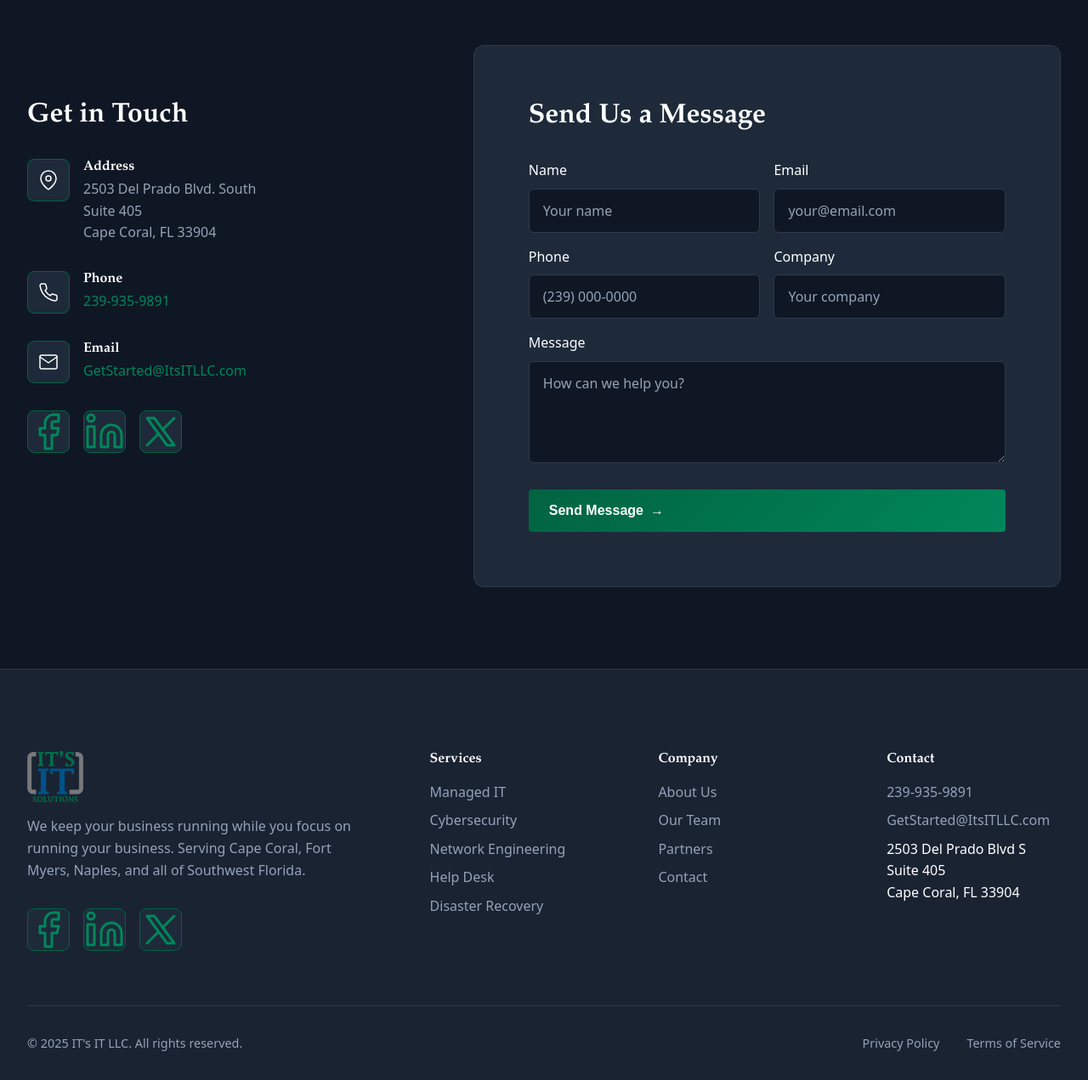
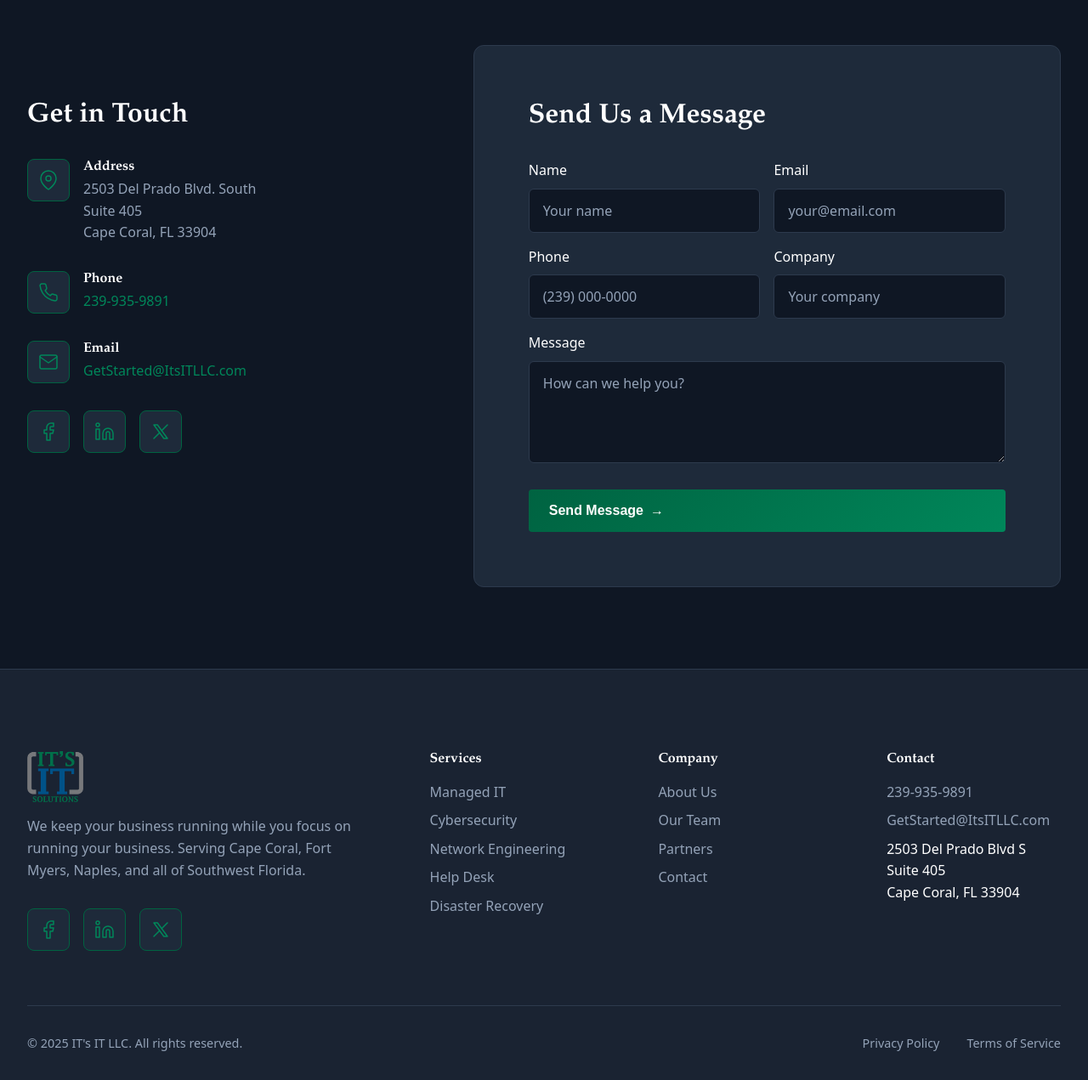
Before and after one commit to dlshelton/its-it-llc-website, a PHP site: page / in a window 1280 px wide. Shown: the part 4001-5272 px from the top of the page at 85% size. Run offline with PHP 8.4, Linux system fonts and the light colour scheme.

Commit message:
Consistent icons across index and contact pages
- Contact page social links now use SVG icons (matching index page)
- Index page contact icons now use 'icon' class (matching contact page)
- Social link SVGs sized to 24px (matching contact item icons)
- Social links hover effect shows white SVG stroke
- All icon buttons now consistent: 50x50px, green border, green hover fill

Co-Authored-By: Claude Opus 4.5 <noreply@anthropic.com>

```diff
--- a/its-it-llc-website/about.html
+++ b/its-it-llc-website/about.html
@@ -5,7 +5,7 @@
     <meta name="viewport" content="width=device-width, initial-scale=1.0">
     <meta name="description" content="About IT's IT LLC - Learn about our mission, vision, and team serving Southwest Florida businesses.">
     <title>About Us | IT's IT Solutions</title>
-    <link rel="stylesheet" href="css/styles.css?v=11">
+    <link rel="stylesheet" href="css/styles.css?v=12">
     <link rel="stylesheet" href="css/icons.css?v=2">
     <link rel="icon" type="image/png" href="assets/logos/ItsITLogo9_11_19.png">
 </head>
--- a/its-it-llc-website/css/styles.css
+++ b/its-it-llc-website/css/styles.css
@@ -1323,15 +1323,25 @@ main {
     border: 1px solid var(--color-green);
     border-radius: 8px;
     color: var(--color-green-light);
-    font-size: 0.95rem;
-    font-weight: 600;
     transition: all var(--transition-fast);
+}
+
+.social-links a svg {
+    width: 24px;
+    height: 24px;
+    stroke: var(--color-green-light);
+    fill: none;
+    transition: stroke var(--transition-fast);
 }
 
 .social-links a:hover {
     background-color: var(--color-green);
     border-color: var(--color-green);
     color: var(--color-white);
+}
+
+.social-links a:hover svg {
+    stroke: var(--color-white);
 }
 
 /* Contact Form */
--- a/its-it-llc-website/index.html
+++ b/its-it-llc-website/index.html
@@ -6,7 +6,7 @@
     <meta name="description" content="IT's IT LLC - Professional IT Solutions for Southwest Florida. Managed IT Services, Cybersecurity, Network Engineering, and more for Cape Coral, Fort Myers, and Naples.">
     <meta name="keywords" content="IT services, managed IT, cybersecurity, Cape Coral, Fort Myers, Naples, Southwest Florida, MSP">
     <title>IT's IT Solutions | Expert IT Services for Southwest Florida</title>
-    <link rel="stylesheet" href="css/styles.css?v=11">
+    <link rel="stylesheet" href="css/styles.css?v=12">
     <link rel="stylesheet" href="css/icons.css?v=2">
     <link rel="icon" type="image/png" href="assets/logos/ItsITLogo9_11_19.png">
 </head>
@@ -486,7 +486,7 @@
                     <div class="contact-info">
                         <h3>Get in Touch</h3>
                         <div class="contact-item">
-                            <div class="contact-icon">
+                            <div class="icon">
                                 <svg><use href="assets/icons/icons.svg#icon-location"></use></svg>
                             </div>
                             <div>
@@ -495,7 +495,7 @@
                             </div>
                         </div>
                         <div class="contact-item">
-                            <div class="contact-icon">
+                            <div class="icon">
                                 <svg><use href="assets/icons/icons.svg#icon-phone"></use></svg>
                             </div>
                             <div>
@@ -504,7 +504,7 @@
                             </div>
                         </div>
                         <div class="contact-item">
-                            <div class="contact-icon">
+                            <div class="icon">
                                 <svg><use href="assets/icons/icons.svg#icon-email"></use></svg>
                             </div>
                             <div>
--- a/its-it-llc-website/industries.html
+++ b/its-it-llc-website/industries.html
@@ -5,7 +5,7 @@
     <meta name="viewport" content="width=device-width, initial-scale=1.0">
     <meta name="description" content="IT's IT LLC serves various industries in Southwest Florida including Healthcare, Legal, Financial, Manufacturing, and more.">
     <title>Industries We Serve | IT's IT Solutions</title>
-    <link rel="stylesheet" href="css/styles.css?v=11">
+    <link rel="stylesheet" href="css/styles.css?v=12">
     <link rel="stylesheet" href="css/icons.css?v=2">
     <link rel="icon" type="image/png" href="assets/logos/ItsITLogo9_11_19.png">
 </head>
--- a/its-it-llc-website/privacy.html
+++ b/its-it-llc-website/privacy.html
@@ -5,7 +5,7 @@
     <meta name="viewport" content="width=device-width, initial-scale=1.0">
     <meta name="description" content="Privacy Policy for IT's IT LLC - Learn how we collect, use, and protect your personal information.">
     <title>Privacy Policy | IT's IT Solutions</title>
-    <link rel="stylesheet" href="css/styles.css?v=11">
+    <link rel="stylesheet" href="css/styles.css?v=12">
     <link rel="stylesheet" href="css/icons.css?v=2">
     <link rel="icon" type="image/png" href="assets/logos/ItsITLogo9_11_19.png">
 </head>
--- a/its-it-llc-website/services.html
+++ b/its-it-llc-website/services.html
@@ -5,7 +5,7 @@
     <meta name="viewport" content="width=device-width, initial-scale=1.0">
     <meta name="description" content="IT's IT LLC Services - Managed IT, Cybersecurity, Network Engineering, Help Desk Support, and more for Southwest Florida businesses.">
     <title>Our Services | IT's IT Solutions</title>
-    <link rel="stylesheet" href="css/styles.css?v=11">
+    <link rel="stylesheet" href="css/styles.css?v=12">
     <link rel="stylesheet" href="css/icons.css?v=2">
     <link rel="icon" type="image/png" href="assets/logos/ItsITLogo9_11_19.png">
 </head>
--- a/its-it-llc-website/terms.html
+++ b/its-it-llc-website/terms.html
@@ -5,7 +5,7 @@
     <meta name="viewport" content="width=device-width, initial-scale=1.0">
     <meta name="description" content="Terms of Service for IT's IT LLC - Read our terms and conditions for using our website and services.">
     <title>Terms of Service | IT's IT Solutions</title>
-    <link rel="stylesheet" href="css/styles.css?v=11">
+    <link rel="stylesheet" href="css/styles.css?v=12">
     <link rel="stylesheet" href="css/icons.css?v=2">
     <link rel="icon" type="image/png" href="assets/logos/ItsITLogo9_11_19.png">
 </head>
```
Also changed, not shown: its-it-llc-website/contact.html (+10 -4 lines).
